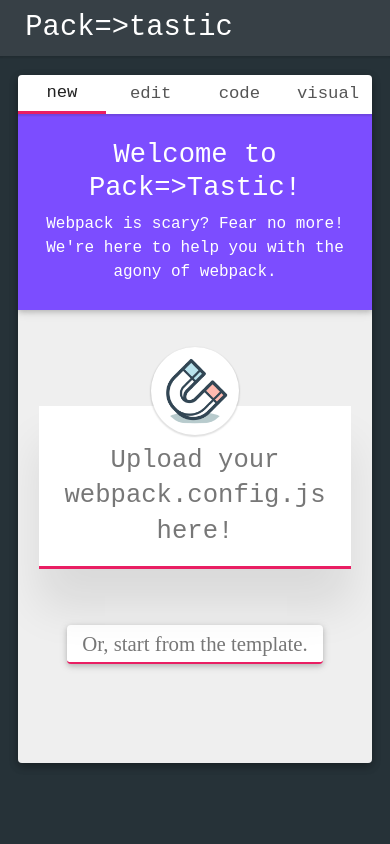
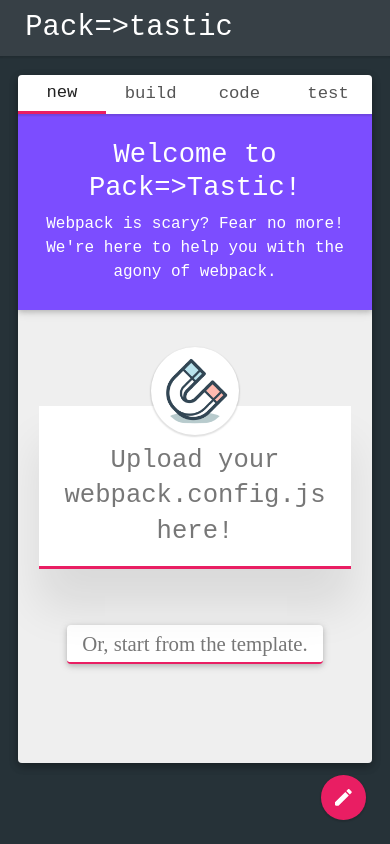
Before and after one commit to heypoom/pwahacks, a React app: page /new in a window 390 px wide. Built offline with nearby package versions, Linux system fonts and the light colour scheme; a web font is replaced by a local one.

Commit message:
✨ Implemented Toggleable Sidebar on Mobile

```diff
--- a/package.json
+++ b/package.json
@@ -3,6 +3,7 @@
   "version": "0.1.0",
   "private": true,
   "dependencies": {
+    "classnames": "^2.2.5",
     "react": "^15.6.1",
     "react-ace": "^5.0.1",
     "react-dom": "^15.6.1",
--- a/src/assets/main.sass
+++ b/src/assets/main.sass
@@ -8,6 +8,7 @@ body
 *
   box-sizing: border-box
   touch-action: manipulation
+  -webkit-tap-highlight-color: rgba(0, 0, 0, 0)
   font-family: "Fira Code", monospace
 
 @font-face
--- a/src/components/Tabs/index.js
+++ b/src/components/Tabs/index.js
@@ -5,7 +5,7 @@ import s from "./Tab.sass"
 
 const Tabs = () => (
   <div className={s.tabs}>
-    {["/new", "/edit", "/code", "/visual"].map(route => (
+    {["/new", "/build", "/code", "/test"].map(route => (
       <NavLink to={route} key={route} className={s.tab} activeClassName={s.active}>
         {route.substring(1)}
       </NavLink>
--- a/src/components/Workspace/Workspace.sass
+++ b/src/components/Workspace/Workspace.sass
@@ -10,13 +10,18 @@
   height: 100vh
   background: #374046
   position: relative
-  z-index: 1
   box-shadow: 0 2px 5px 0 rgba(0,0,0,0.16), 0 2px 10px 0 rgba(0,0,0,0.12)
   position: fixed
   width: 300px
+  z-index: 3
 
   @media screen and (max-width: $breakpoint)
     display: none
+
+.sidebar.toggled
+  @media screen and (max-width: $breakpoint)
+    display: block
+    width: 100%
 
 .sidebar > .titlebar
   background: white
@@ -73,7 +78,6 @@ section.workspace
   width: 100%
   height: 3.5em
   background: #374046
-  // #7c4dff
   position: relative
   box-shadow: 0 1px 1.5px 1px rgba(0,0,0,.12)
 
@@ -120,3 +124,20 @@ section.workspace
 
     b
       font-weight: 400
+
+.fab
+  position: fixed
+  right: 1.5em
+  bottom: 1.5em
+  width: 2.8em
+  height: 2.8em
+  padding: 0.7em
+  background: $accent
+  border-radius: 50%
+  cursor: pointer
+  fill: white
+  box-shadow: $z1
+  z-index: 4
+
+  @media screen and (min-width: $breakpoint)
+    display: none
--- a/src/components/Workspace/index.js
+++ b/src/components/Workspace/index.js
@@ -1,4 +1,5 @@
 import React from "react"
+import c from "classnames"
 import {connect} from "react-redux"
 import {withRouter, Route, Redirect, Switch} from "react-router-dom"
 
@@ -9,6 +10,8 @@ import Create from "../Create"
 import Code from "../Code"
 import Diagram from "../Diagram"
 
+import {toggleSidebar} from "../../ducks/app"
+
 import s from "./Workspace.sass"
 
 const NotFound = () => (
@@ -17,10 +20,14 @@ const NotFound = () => (
   </div>
 )
 
-const Workspace = () => (
+const fabIcon = `
+M20.719 7.031l-1.828 1.828-3.75-3.75 1.828-1.828c0.375-0.375 1.031-0.375 1.406 0l2.344 2.344c0.375 0.375 0.375 1.031 0 1.406zM3 17.25l11.063-11.063 3.75 3.75-11.063 11.063h-3.75v-3.75z
+`
+
+const Workspace = ({sidebar, toggleSidebar: toggle}) => (
   <div className={s.root}>
     <div className={s.view}>
-      <nav className={s.sidebar}>
+      <nav className={c(s.sidebar, sidebar && s.toggled)}>
         <div className={s.titlebar}>
           Packtastic
           <div className={s.buttons} />
@@ -36,17 +43,23 @@ const Workspace = () => (
           <Switch>
             <Route exact path="/" render={() => <Redirect to="/new" />} />
             <Route path="/new" component={Create} />
-            <Route path="/edit" component={Diagram} />
+            <Route path="/build" component={Diagram} />
             <Route path="/code" component={Code} />
-            <Route path="/visual" component={() => <h1>Visualize</h1>} />
+            <Route path="/test" component={() => <h1>Visualization & Explanation</h1>} />
             <Route component={NotFound} />
           </Switch>
         </section>
       </main>
+      <svg className={s.fab} viewBox="0 0 24 24" onClick={toggle}>
+        <path d={fabIcon} />
+      </svg>
     </div>
   </div>
 )
 
-const mapStateToProps = state => ({file: state.app.code})
+const mapStateToProps = state => ({
+  file: state.app.code,
+  sidebar: state.app.sidebar
+})
 
-export default withRouter(connect(mapStateToProps)(Workspace))
+export default withRouter(connect(mapStateToProps, {toggleSidebar})(Workspace))
--- a/src/ducks/app.js
+++ b/src/ducks/app.js
@@ -1,11 +1,14 @@
 import {createReducer, makeAction} from "../core"
 
 export const setCode = makeAction("SET_CODE")
+export const toggleSidebar = makeAction("TOGGLE_SIDEBAR")
 
 const initial = {
-  code: ""
+  code: "",
+  sidebar: false
 }
 
 export default createReducer(initial, state => ({
-  SET_CODE: code => ({...state, code})
+  SET_CODE: code => ({...state, code}),
+  TOGGLE_SIDEBAR: () => ({...state, sidebar: !state.sidebar})
 }))
```
Also changed, not shown: 1 other file (tests, documents, lock files or other folders).
